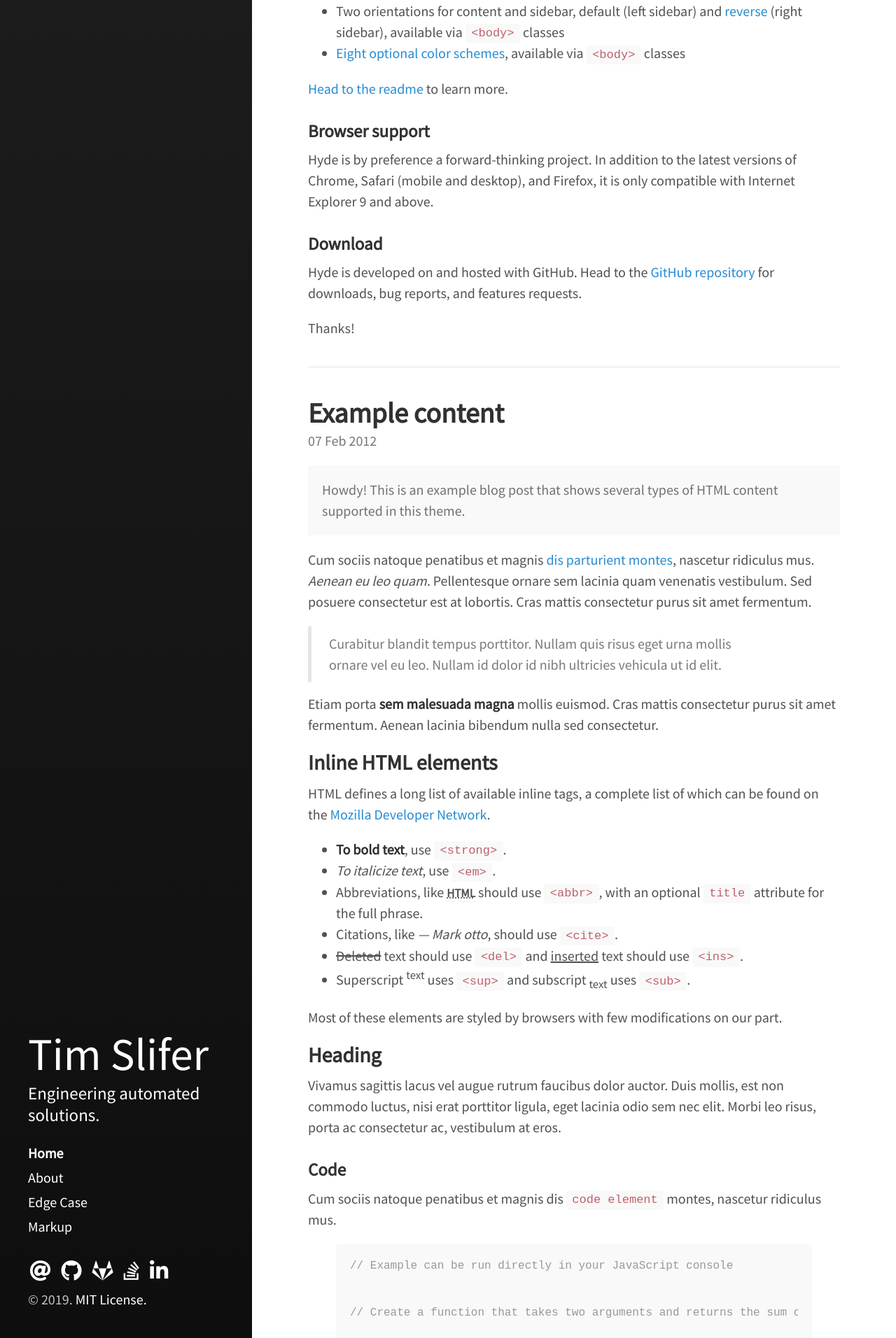
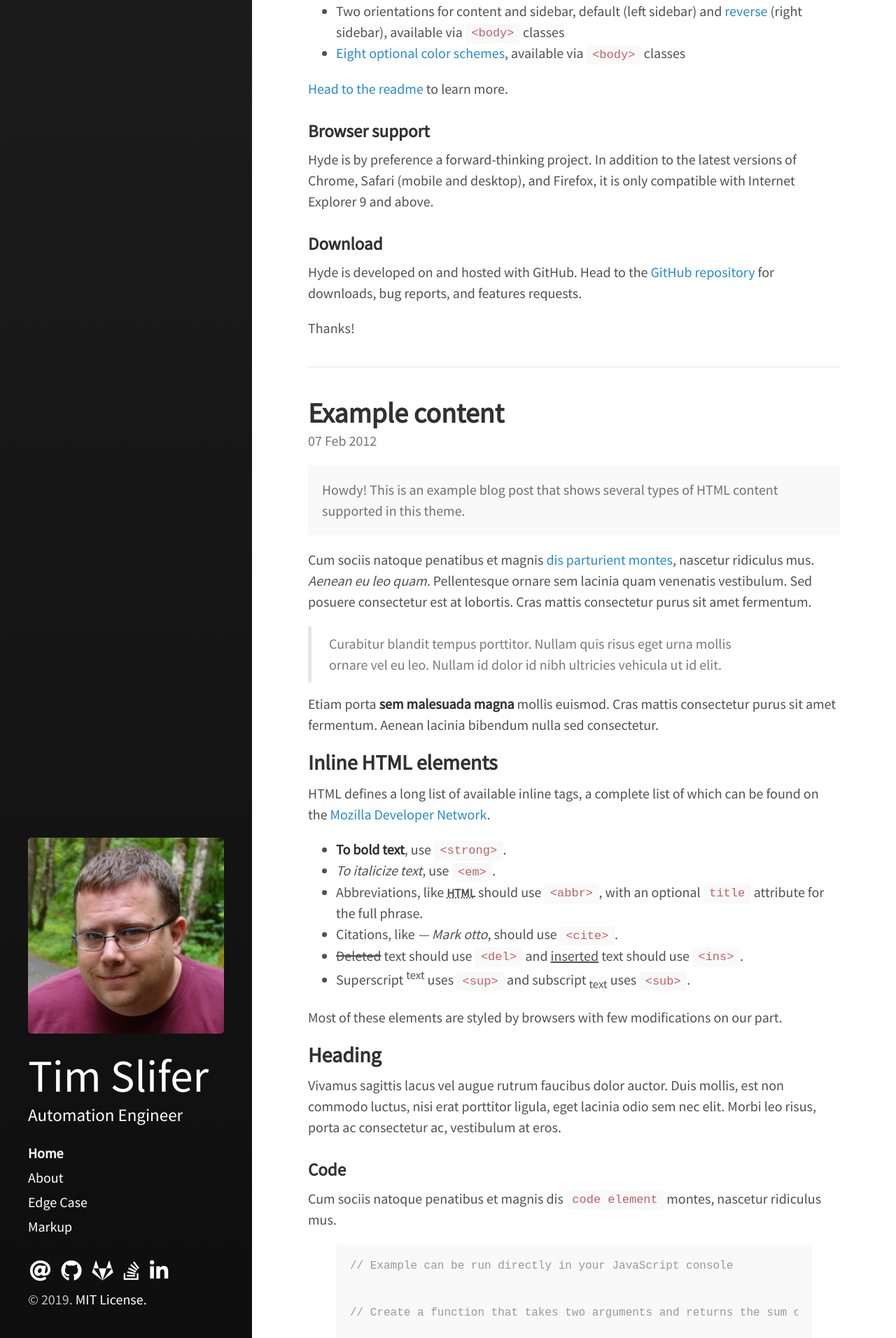
Before and after one commit to tim-slifer/tim-slifer.github.io, a Jekyll site: the page built from index.html, in a window 1280 px wide. Shown: the part 3088-5000 px from the top of the page at 70% size. Built offline with Jekyll 4.4.1, drawn with Linux system fonts in a browser that asks for light colours; nearby versions of some CDN libraries; the list of posts is cut into pages by our own code.

Commit message:
Added sidebar photo
Changed tag line just to check non-wrapped appearance

```diff
--- a/_config.yml
+++ b/_config.yml
@@ -5,7 +5,7 @@ highlighter:        rouge
 # Setup
 title:              Tim Slifer
 tagline:            'slifer.io'
-description:        'Engineering automated solutions.'
+description:        'Automation Engineer'
 url:                https://www.slifer.io
 # baseurl:          '/hydeout'
 # the optional subpath of your site, e.g. "/blog"
@@ -15,8 +15,8 @@ url:                https://www.slifer.io
 # sidebar_blog_link below.
 
 author:
-    name:           'Andrew Fong'
-    url:            https://twitter.com/fongandrewc
+    name:           'Tim Slifer'
+    url:            https://www.slifer.io
 
 paginate:           5
 # paginate_path:    '/page:num'
--- a/_includes/sidebar.html
+++ b/_includes/sidebar.html
@@ -1,6 +1,7 @@
 <div id="sidebar">
     <header>
         <{% if page.layout == "index" %}h1{% else %}div{% endif %} class="site-title">
+        <img src='{{"img/1.jpg" | absolute_url}}'>
         <a href="{{ site.baseurl }}/">
             {% unless page.url == "/" %}
             <span class="back-arrow icon">{% include svg/back-arrow.svg %}</span>
```
Also changed, not shown: img/1.jpg (added).
